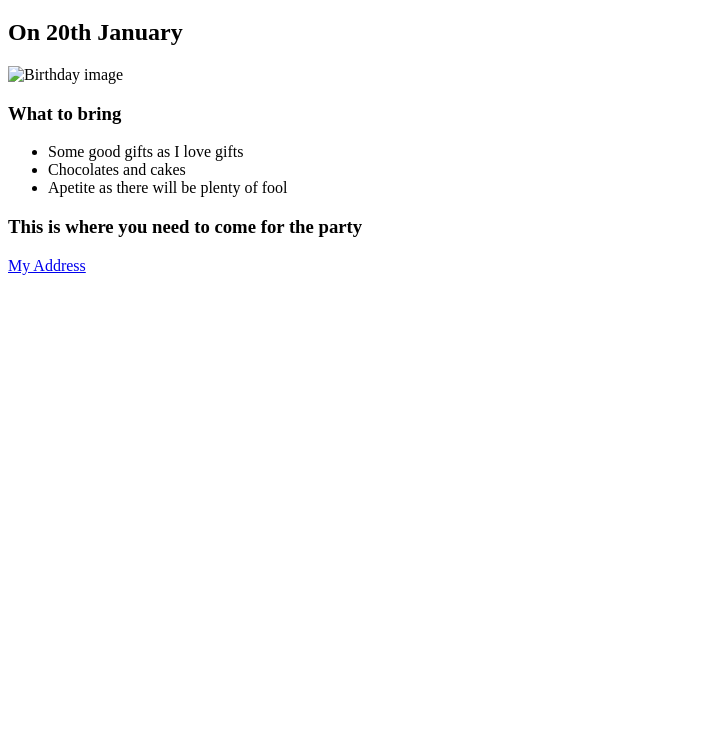
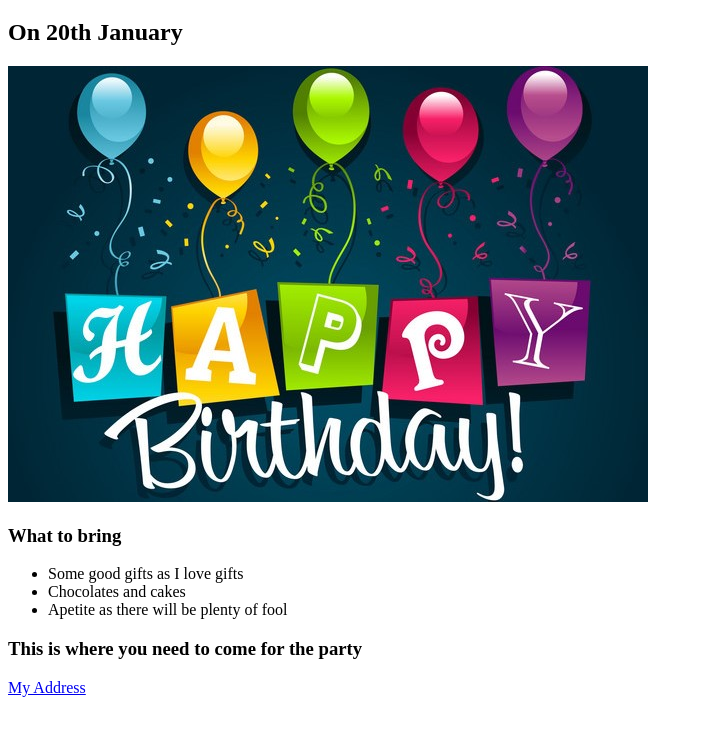
Before and after one commit to dkverma12/html-portfolio, a plain HTML site: page birthday.html in a window 1280 px wide. Shown: the part 61-796 px from the top of the page, without its empty margins (0-703 px from the left). Drawn offline with Linux system fonts and the light colour scheme.

Commit message:
Update birthday.html

```diff
--- a/birthday.html
+++ b/birthday.html
@@ -8,7 +8,7 @@
 <body>
     <h1>It's My Birthday</h1>
     <h2>On 20th January</h2>
-    <img src="birthday.jpeg" alt="Birthday image">
+    <img src="./images/birthday.jpeg" alt="Birthday image">
     <h3>What to bring</h3>
     <ul>
         <li>Some good gifts as I love gifts</li>
```
